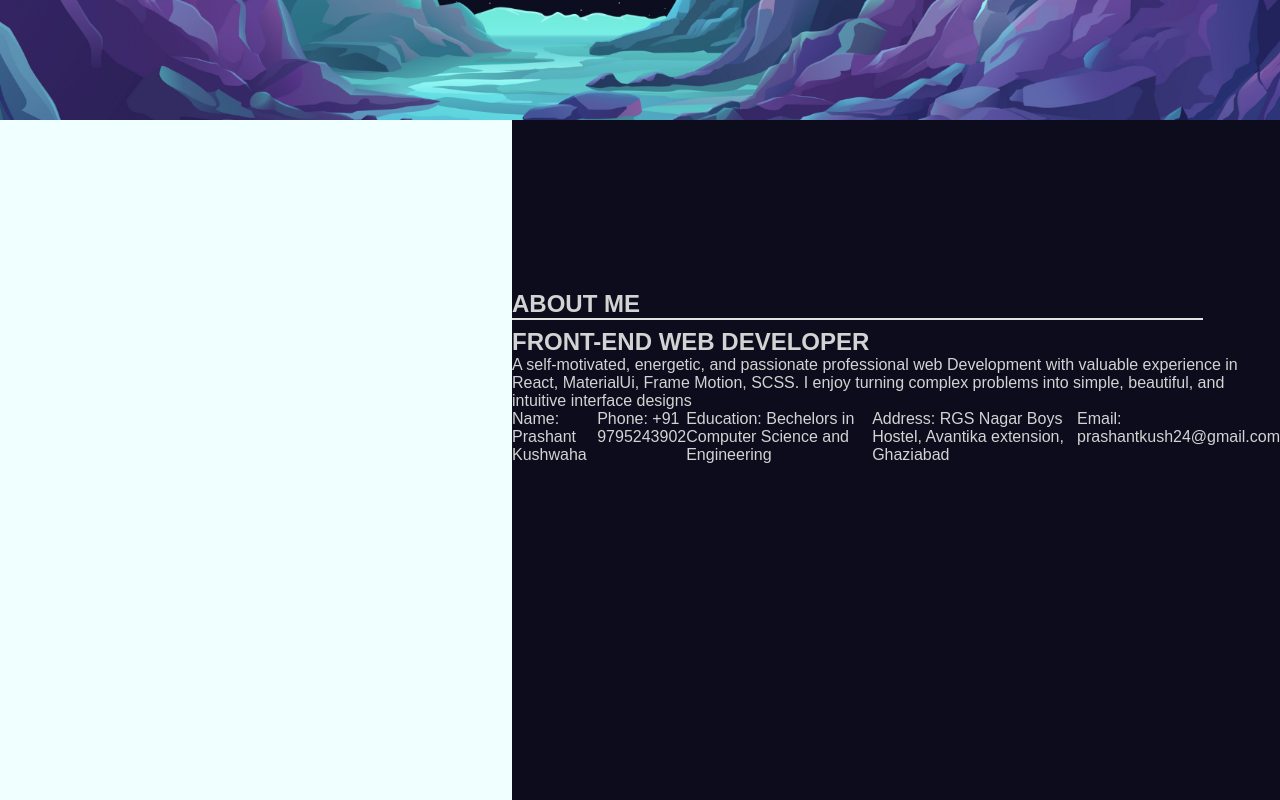
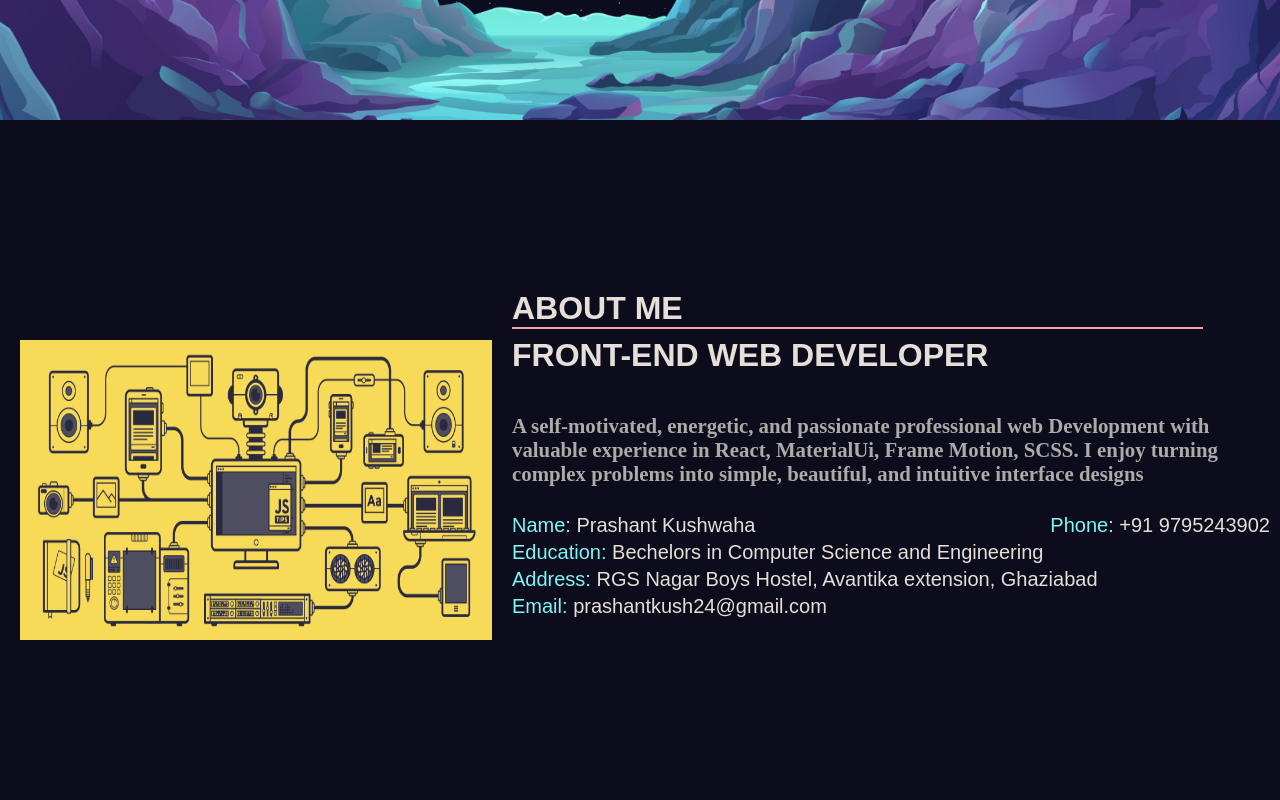
Before and after one commit to kushwahaPrashant24/Portfolio-, a React (Create React App) app: page / in a window 1280 px wide. Shown: the part 1480-2280 px from the top of the page. Built offline with nearby package versions, Linux system fonts and the light colour scheme.

Commit message:
added the image and completed most of things

```diff
--- a/src/About me/About component/Aboutone/Aboutone.jsx
+++ b/src/About me/About component/Aboutone/Aboutone.jsx
@@ -1,9 +1,10 @@
 import React from "react";
-
+import Gif from "../../../Images/ani.gif";
+import "./Aboutone.scss";
 
 function Aboutone() {
-    return  <div>
-
+    return  <div id="Aboutone">
+        <img src={Gif} />
     </div>
 }
 
--- a/src/About me/About component/Aboutone/Aboutone.scss
+++ b/src/About me/About component/Aboutone/Aboutone.scss
@@ -0,0 +1,12 @@
+
+#Aboutone{
+
+
+    display: flex;
+    justify-content: center;
+    padding-top: 220px;
+
+    img {
+        height: 300px;
+        width: 92%;}
+ }
--- a/src/About me/About component/Abouttwo/Abouttwo.jsx
+++ b/src/About me/About component/Abouttwo/Abouttwo.jsx
@@ -17,19 +17,24 @@ function Abouttwo() {
 
       <div id="form">
         <form>
-          <label>Name: Prashant Kushwaha</label>
+        <div className="formab">
+          <label><span>Name:</span> Prashant Kushwaha</label>
 
-          <label>Phone: +91 9795243902</label>
-           <br></br>
+          <label><span>Phone:</span> +91 9795243902</label>
+          </div>
+           <div className="formab">
           <label>
-            Education: Bechelors in Computer Science and Engineering
+          <span>Education:</span> Bechelors in Computer Science and Engineering
           </label>
-
+          </div>
+          <div>
           <label>
-            Address: RGS Nagar Boys Hostel, Avantika extension, Ghaziabad
+          <span>Address:</span> RGS Nagar Boys Hostel, Avantika extension, Ghaziabad
           </label>
-          <br></br>
-          <label>Email: prashantkush24@gmail.com</label>
+          </div>
+          <div className="formab">
+          <label><span>Email:</span> prashantkush24@gmail.com</label>
+          </div>
         </form>
       </div>
       <div>
--- a/src/About me/About component/Abouttwo/Abouttwo.scss
+++ b/src/About me/About component/Abouttwo/Abouttwo.scss
@@ -3,21 +3,45 @@
     display: flex;
     margin-top: 170px;
     flex-direction: column;
+    color: rgb(230, 223, 215);
     h1{
       font-weight: 900;
+      font-size: 2rem;
     }
     #AboutBorder{
-        border-top: 2px solid rgb(227, 226, 226);
+        border-top: 2px solid rgb(247, 166, 166);
         height: 10px;
         width: 90%;
     }
 
     p{
-
+       height: 100px;
+       margin-top: 40px;
+       padding-right: 30px;
+       font-size: 1.3rem;
+       font-weight: 900;
+       color: rgb(173, 171, 167);
+       font-family: 'Times New Roman', Times, serif;
     }
 
     form{
+
         display: flex;
         justify-content: space-around;
+        flex-direction: column;
+        gap: 4px;
+        div{
+            display: flex;
+            justify-content: space-between;
+            padding-right: 10px;
+            font-size: medium;
+            font-size: 20px;
+            font-weight: 400;
+            gap: 10px;
+            span{
+                color: rgb(127, 246, 246);
+            }
+        }
     }
+
 }
--- a/src/About me/Aboutme.css
+++ b/src/About me/Aboutme.css
@@ -11,7 +11,7 @@
 #aboutOne{
     width: 40%;
     height: 100%;
-    background-color: azure;
+
 }
 
 #aboutTwo{
--- a/src/About me/Aboutme.jsx
+++ b/src/About me/Aboutme.jsx
@@ -1,11 +1,11 @@
 import React from "react";
 import './Aboutme.css';
 import Abouttwo from "./About component/Abouttwo/Abouttwo";
-
+import Aboutone from "./About component/Aboutone/Aboutone";
 
 function About () {
     return <div id="about">
-       <div  id="aboutOne"></div>
+       <div  id="aboutOne"><Aboutone /></div>
        <div id="aboutTwo"> <Abouttwo /></div>
 
     </div>
```
Also changed, not shown: src/Images/ani.gif (added).
